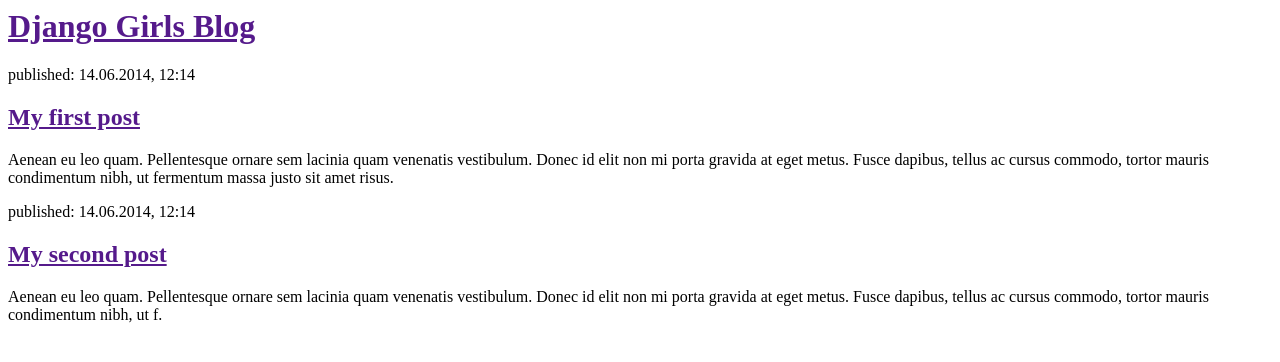
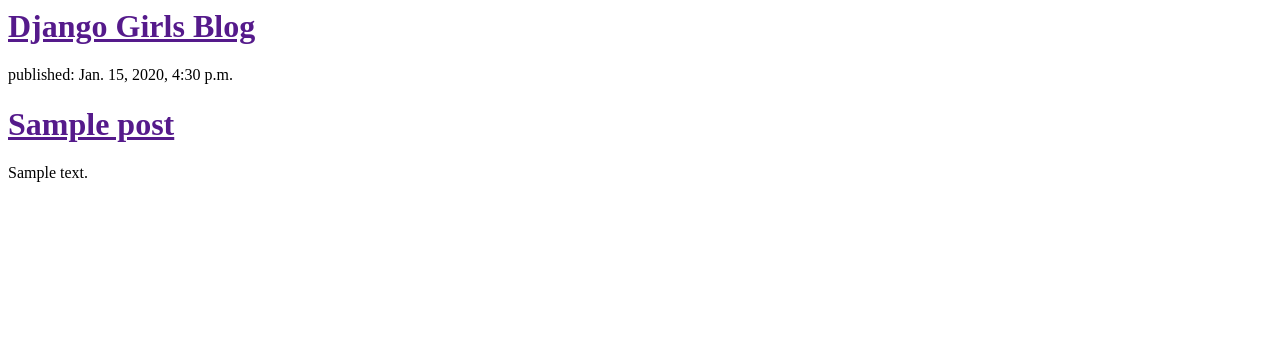
Before and after one commit to hanhtoozaw96/my-first-blog, a Django app: page / in a window 1280 px wide. Shown: the top 362 px of the page. Run offline with Django 3.2, Linux system fonts and the light colour scheme; tables that the repository leaves empty hold one stand-in row (values such as "Sample post").

Commit message:
added ndynamic yayy

```diff
--- a/blog/models.py
+++ b/blog/models.py
@@ -6,7 +6,7 @@
     author = models.ForeignKey('auth.User')
     title = models.CharField(max_length = 200)
     text = models.TextField()
-    created_date = models.DateTimeField(blank = True, null = True)
+    published_date = models.DateTimeField(blank = True, null = True)
 
     def publish(self):
         self.published_date = timezone.now()
--- a/blog/templates/blog/post_list.html
+++ b/blog/templates/blog/post_list.html
@@ -8,15 +8,13 @@
         </div>
 
         <div>
-            <p>published: 14.06.2014, 12:14</p>
-            <h2><a href="">My first post</a></h2>
-            <p>Aenean eu leo quam. Pellentesque ornare sem lacinia quam venenatis vestibulum. Donec id elit non mi porta gravida at eget metus. Fusce dapibus, tellus ac cursus commodo, tortor mauris condimentum nibh, ut fermentum massa justo sit amet risus.</p>
-        </div>
-
-        <div>
-            <p>published: 14.06.2014, 12:14</p>
-            <h2><a href="">My second post</a></h2>
-            <p>Aenean eu leo quam. Pellentesque ornare sem lacinia quam venenatis vestibulum. Donec id elit non mi porta gravida at eget metus. Fusce dapibus, tellus ac cursus commodo, tortor mauris condimentum nibh, ut f.</p>
+        {% for post in posts %}
+        	<div>
+        		<p>published: {{ post.published_date }}</p>
+        		<h1><a href="">{{ post.title }}</a></h1>
+        		<p>{{ post.text|linebreaksbr }}</p>
+        	</div>
+        {% endfor %}
         </div>
     </body>
 </html>
--- a/blog/views.py
+++ b/blog/views.py
@@ -1,5 +1,8 @@
 from django.shortcuts import render
+from django.utils import timezone
+from .models import Post
 
 # Create your views here.
 def post_list(request):
-	return render(request, 'blog/post_list.html', {})
+	posts = Post.objects.all()
+	return render(request, 'blog/post_list.html', {'posts' : posts})
```
Also changed, not shown: blog/migrations/0002_auto_20161224_0139.py (added).
